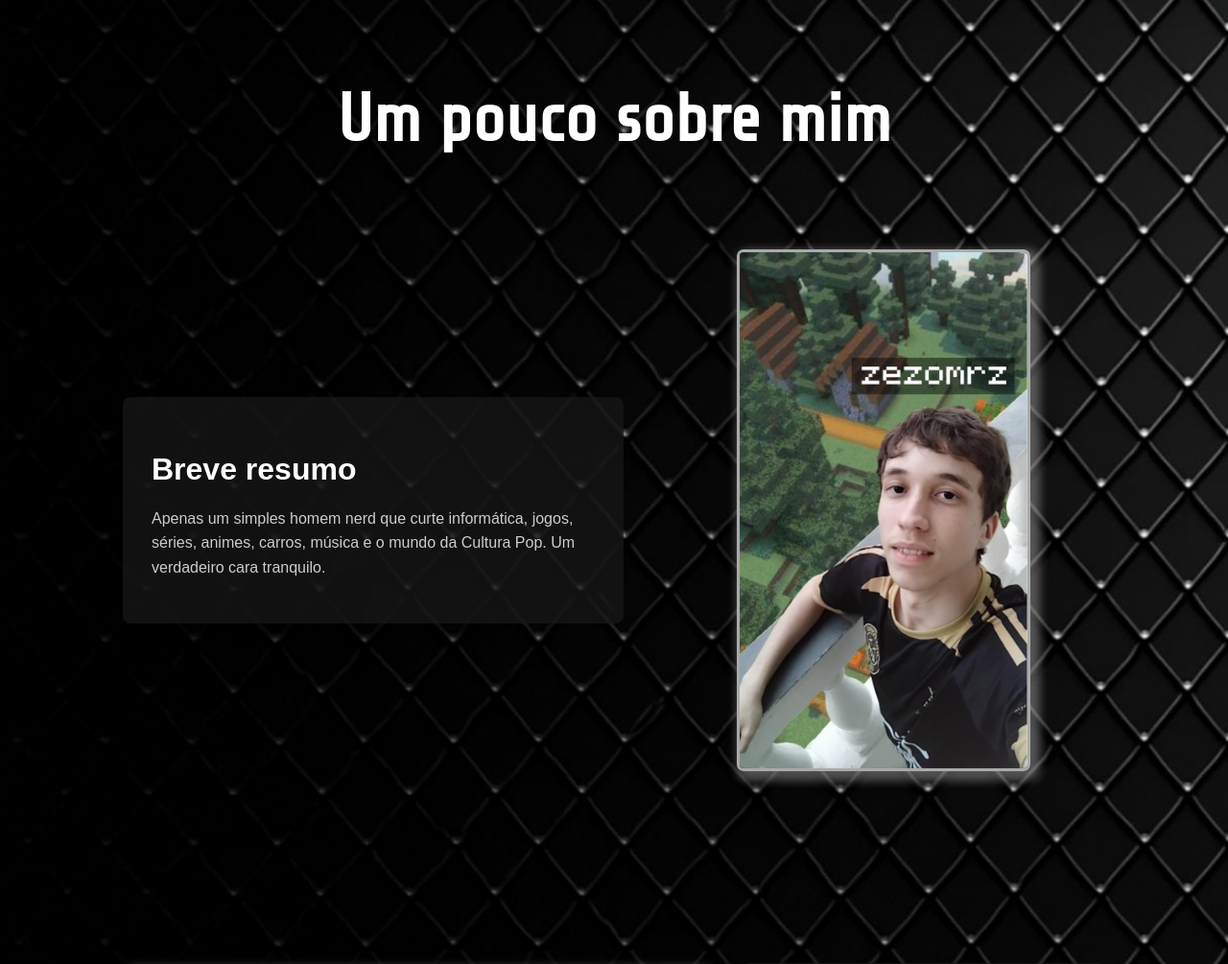
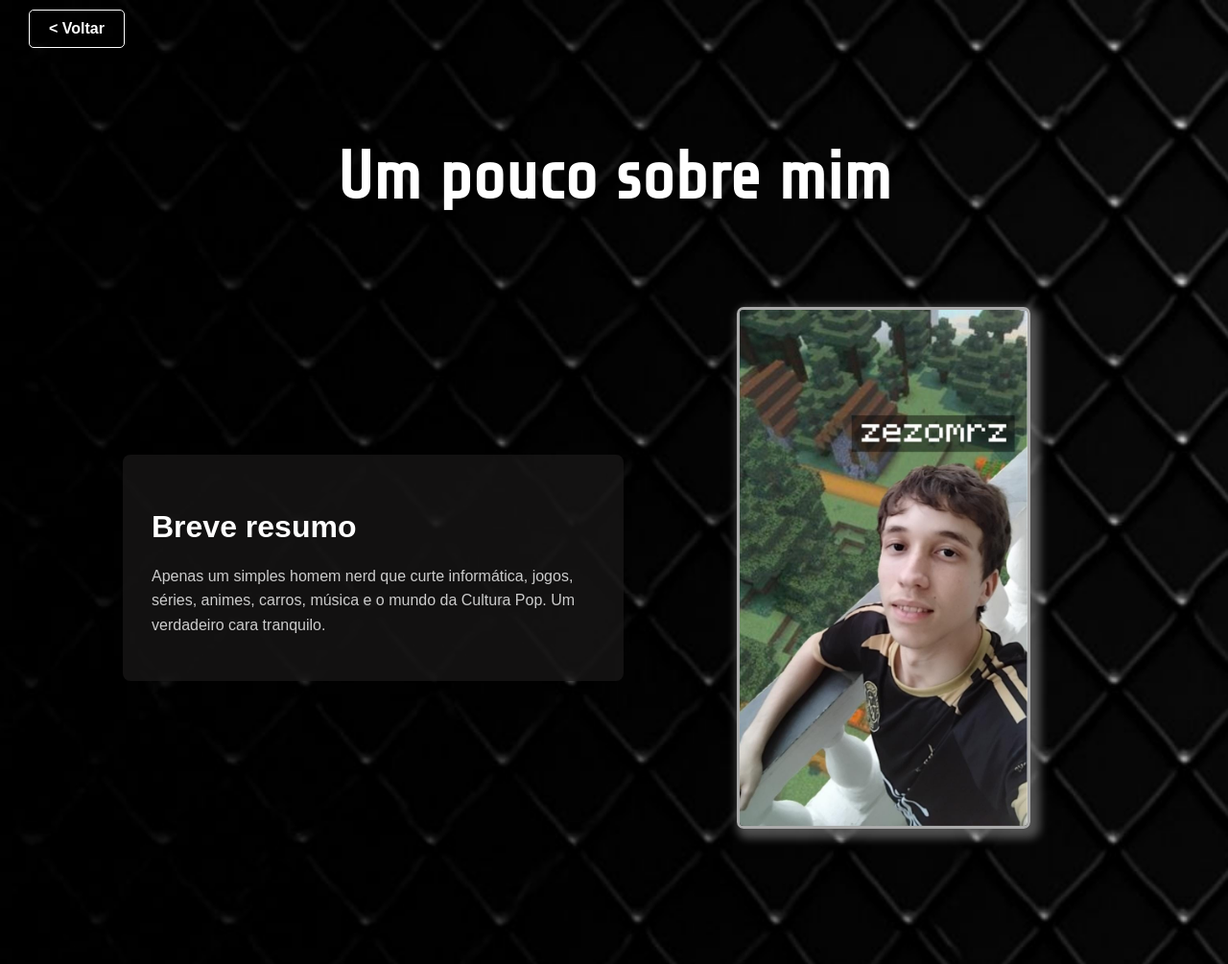
Before and after one commit to JoseMartins08/PROJETO_WEB, a PHP site: page /pessoal.html in a window 1280 px wide. Shown: the top 1005 px of the page at 96% size. Run offline with PHP 8.4, Linux system fonts and the light colour scheme.

Commit message:
feature: atualização da aba pessoal

```diff
--- a/SITE-PESSOAL/pessoal-style.css
+++ b/SITE-PESSOAL/pessoal-style.css
@@ -74,3 +74,40 @@ body{
     border: 3px solid rgb(170, 170, 170);
     box-shadow: 5px 5px 10px 5px rgba(255, 254, 254, 0.3);
 }
+
+.botao {
+    display: inline-block;
+    margin: 10px 30px;
+    padding: 10px 20px;
+    border: 1px solid white;
+    color: white;
+    text-decoration: none;
+    transition: 0.3s;
+    border-radius: 5px;
+    font-weight: bold;
+    transition: transform 0.3s ease;
+    cursor: pointer;
+}
+
+.botao::after {
+    content: "";
+    position: absolute;
+    left: 50%;
+    bottom: 10px;
+    width: 60%;
+    height: 2px;
+    background-color: currentColor;
+    transform: translateX(-50%) scaleX(0);
+    transform-origin: center;
+    transition: transform 0.3s ease;
+}
+
+.botao:hover {
+    background-color: white;
+    color: black;
+    transform: scale(1.1);
+}
+
+.botao:hover::after {
+    transform: translateX(-50%) scaleX(1);
+}
--- a/SITE-PESSOAL/pessoal.html
+++ b/SITE-PESSOAL/pessoal.html
@@ -9,6 +9,10 @@
         <title>Pessoal</title>
     </head>
     <body>
+        <header>
+            <a href="index.html" class="botao">< Voltar</a>
+        </header>
+
         <section class="comeco">
             <h1 class="titulo">Um pouco sobre mim</h1>
         </section>
@@ -43,5 +47,18 @@
                 </p>
             </div>
         </section>
+
+        <section class="sobre">
+            <div class="texto-sobre">
+                <h2>CARROS 🚗</h2>
+                <p>
+                    Imerso na cultura dos carros dos carros desde pequeno, amante de carros antigos, especialmente o Gol quadrado
+                </p>
+            </div>
+
+            <div class="imagem-sobre">
+                <img src="Imagens/carro.jpeg" alt="Minha foto">
+            </div>
+        </section>
     </body>
 </html>
```
